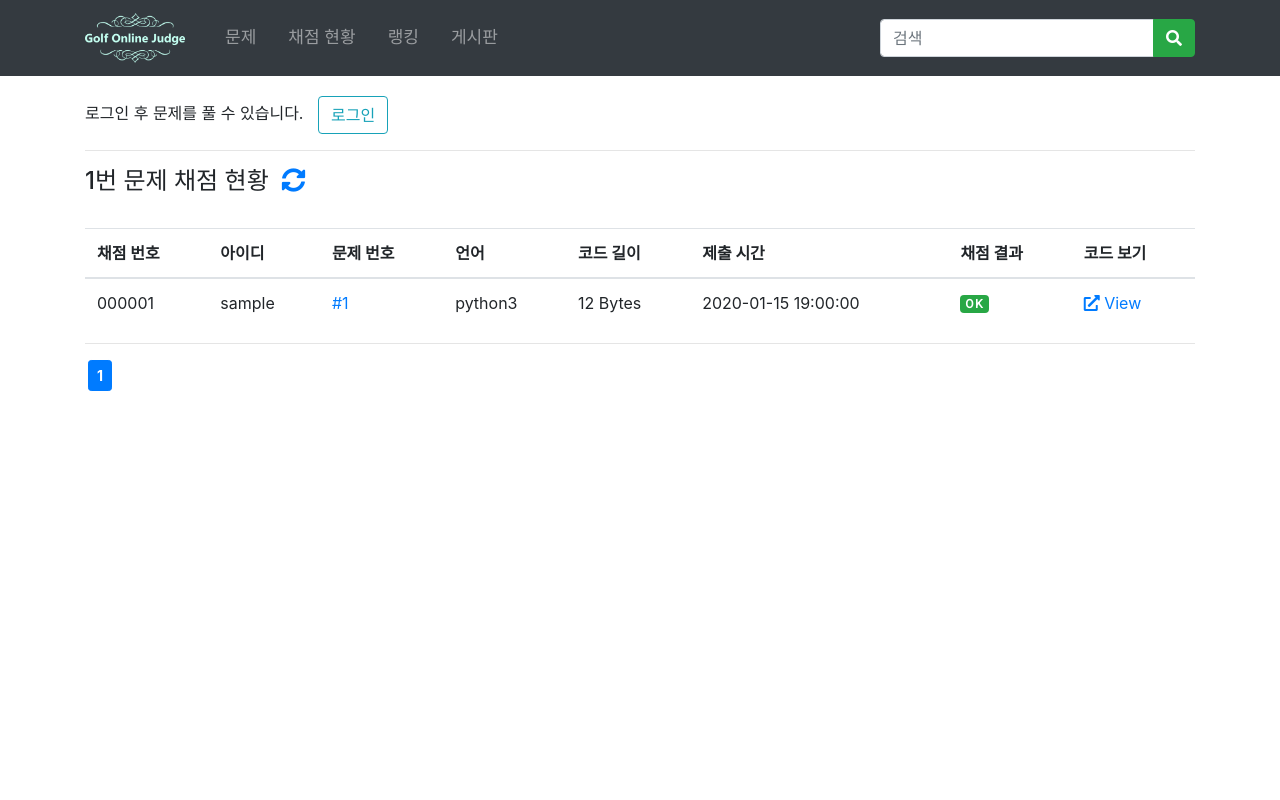
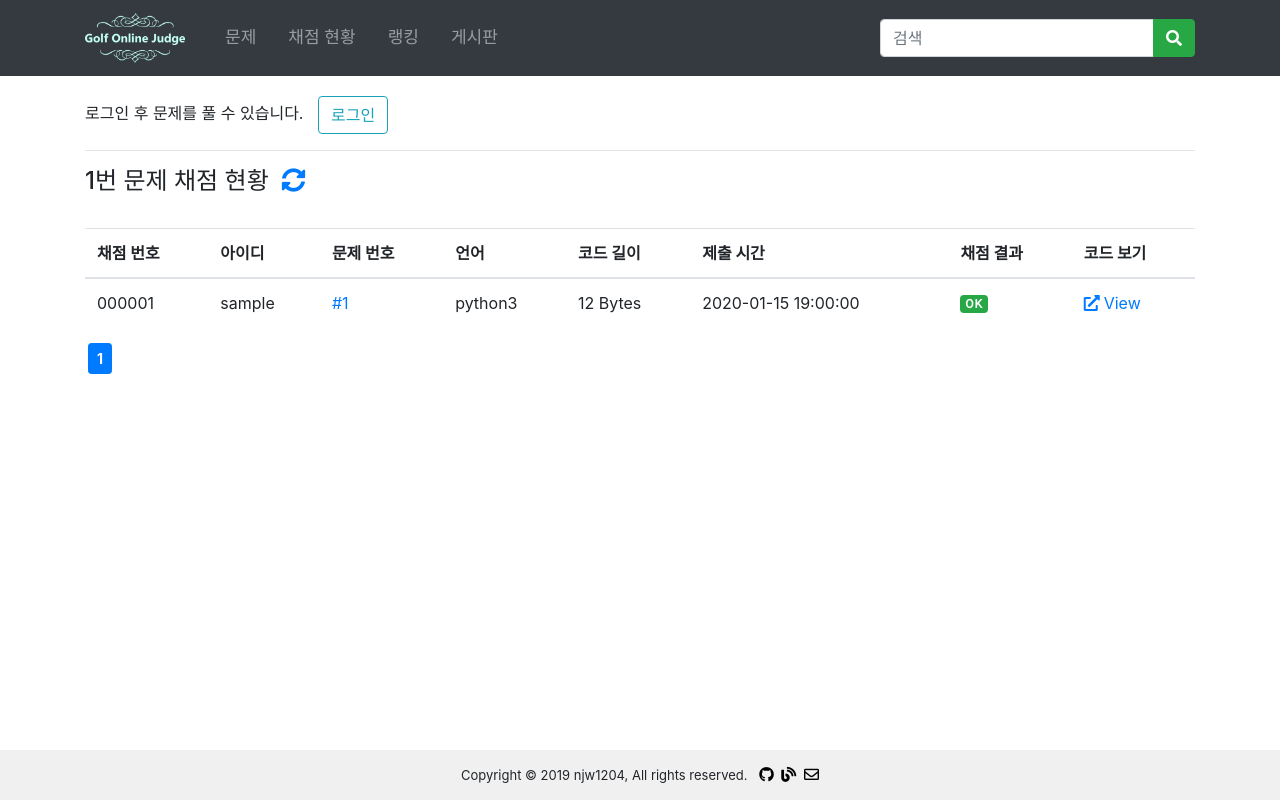
Before and after one commit to njw1204/golf-online-judge, a Django app: page /status/1/1/ in a window 1280 px wide. Run offline with Django 3.2, Linux system fonts and the light colour scheme; tables that the repository leaves empty hold one stand-in row (values such as "Sample post"); some libraries are stand-ins or nearby versions.

Commit message:
Add page footer & minor changes

```diff
--- a/web/mainApp/models.py
+++ b/web/mainApp/models.py
@@ -22,6 +22,9 @@ class ProblemPost(models.Model):
     def get_absolute_url(self):
         return reverse("mainApp:problem", kwargs={"pk": self.pk})
 
+    def get_absolute_status_url(self):
+        return reverse("mainApp:problem-status", kwargs={"problem_pk": self.pk, "current_page": 1})
+
 class SolvePost(models.Model):
     LANG_CHOICES = (
         (1, "python3"),
--- a/web/mainApp/templates/mainApp/base.html
+++ b/web/mainApp/templates/mainApp/base.html
@@ -18,10 +18,46 @@
   <link rel="stylesheet" href="https://use.fontawesome.com/releases/v5.8.1/css/all.css"
     integrity="sha384-50oBUHEmvpQ+1lW4y57PTFmhCaXp0ML5d60M1M7uH2+nqUivzIebhndOJK28anvf" crossorigin="anonymous">
 
+  <script>
+    $(function() {
+      $('[data-toggle="tooltip"]').tooltip();
+    });
+  </script>
+
+  <style>
+    html, body {
+      height: 100%;
+      margin: 0;
+    }
+    .wrapper {
+      min-height: 100%;
+      margin-bottom: -70px; /* Margin bottom by footer height */
+    }
+    .footer-push {
+      height: 70px;
+    }
+    .page-footer {
+      margin-top: 20px;
+      height: 50px; /* Set the fixed height of the footer here */
+      line-height: 50px; /* Vertically center the text there */
+      font-size: 13px;
+      background-color: #f0f0f0;
+    }
+    .page-footer i {
+      color: black;
+      font-size: 15px;
+    }
+    .tooltip-inner {
+      font-family: sans-serif;
+      font-size: 13px;
+    }
+  </style>
+
   {% block head %}{% endblock %}
 </head>
 
 <body>
+  <div class="wrapper">
     {% block startbody %}{% endblock %}
     <nav class="navbar navbar-expand-lg navbar-dark bg-dark" style="margin-bottom: 20px; font-size: 17px;">
       <div class="container">
@@ -63,7 +99,6 @@
     </nav>
 
     <div class="container" style="max-height: 999999px;">
-
       <div>
         {% if request.user.is_authenticated %}
         User :
@@ -80,11 +115,22 @@
         <a href="{% url 'logout' %}" class="btn btn-outline-info" role="button" style="margin-left: 10px;">로그아웃</a>
         {% endif %}
       </div>
-
       <hr />
-
       {% block content %}{% endblock %}
     </div>
+
+    <div class="footer-push"></div>
+  </div>
+
+  <footer class="page-footer">
+    <div class="text-center">
+      Copyright © 2019 njw1204, All rights reserved.
+      <span style="margin-right: 4px;"></span>
+      <a href="https://github.com/njw1204/" class="ml-1" target="_blank" data-toggle="tooltip" title="github.com/njw1204"><i class="fab fa-github"></i></a>
+      <a href="http://blog.njw.kr" class="ml-1" target="_blank" data-toggle="tooltip" title="blog.njw.kr"><i class="fas fa-blog"></i></a>
+      <a href="mailto://njw1204@naver.com?Subject=GOJ로%20보내는%20문의입니다" class="ml-1" data-toggle="tooltip" title="njw1204@naver.com"><i class="far fa-envelope"></i></a>
+    </div>
+  </footer>
 
   <script src="https://cdnjs.cloudflare.com/ajax/libs/popper.js/1.14.7/umd/popper.min.js"
     integrity="sha384-UO2eT0CpHqdSJQ6hJty5KVphtPhzWj9WO1clHTMGa3JDZwrnQq4sF86dIHNDz0W1" crossorigin="anonymous">
@@ -100,6 +146,7 @@
     // {% endfor %}
   </script>
   {% endif %}
+
   {% block endbody %}{% endblock %}
 </body>
 
--- a/web/mainApp/templates/mainApp/problem-status.html
+++ b/web/mainApp/templates/mainApp/problem-status.html
@@ -4,10 +4,6 @@
   <link href="https://fonts.googleapis.com/css?family=Roboto|Source+Code+Pro&subset=korean" rel="stylesheet">
 
   <style>
-    .tooltip-inner {
-      font-family: sans-serif;
-      font-size: 13px;
-    }
     .dimmed {
       display: none;
       position: fixed;
@@ -60,8 +56,6 @@
 
   <script>
     $(function() {
-      $('[data-toggle="tooltip"]').tooltip();
-
       jQuery.fn.center = function () {
         this.css("position", "absolute");
         this.css("top", Math.max(0, (($(window).height() - $(this).outerHeight()) / 2) +
@@ -89,6 +83,12 @@
         closeCodeBlock();
       })
 
+      $(".reload-icon").hover(function() {
+        $(this).addClass("fa-spin");
+      }, function() {
+        $(this).removeClass("fa-spin");
+      })
+
       function closeCodeBlock() {
         $("div.dimmed").fadeOut(300);
         $("div.codeblock").fadeOut(300);
@@ -106,7 +106,7 @@
   <h4 class="mt-1">
     {{ heading }}&nbsp;
     <a href="javascript: location.reload(true);" data-placement="bottom" data-toggle="tooltip" title="새로고침">
-      <i class="fas fa-sync-alt"></i>
+      <i class="fas fa-sync-alt reload-icon"></i>
     </a>
   </h4>
   <br/>
@@ -144,7 +144,7 @@
           <td>
             {{ submit.created_date|date:"Y-m-d H:i:s" }}
           </td>
-          <td style="font-family: 'Roboto', sans-serif; letter-spacing: 1.5px;">
+          <td style="font-family: 'Roboto', sans-serif; letter-spacing: 1px;">
             {% if submit.result == 1 %}
               <span class="badge badge-success" data-toggle="tooltip" title="맞았습니다">OK</span>
             {% elif submit.result == 2 %}
@@ -155,14 +155,13 @@
           </td>
           <td>
             <a class="view-code" href="javascript: void(0);" data-pk="{{ submit.pk|stringformat:'06d' }}" data-body="{{ submit.body }}">
-              <i class="fas fa-external-link-alt"></i> View
+              <i class="fas fa-external-link-alt mr-1"></i>View
             </a>
           </td>
         </tr>
         {% endfor %}
       </tbody>
     </table>
-    <hr />
   </div>
 
   <div style="font-size: 18px;">
--- a/web/mainApp/views.py
+++ b/web/mainApp/views.py
@@ -86,7 +86,7 @@ class ProblemSubmitView(CreateView):
         return context
 
     def get_success_url(self):
-        return self.kwargs["problem"].get_absolute_url()
+        return self.kwargs["problem"].get_absolute_status_url()
 
     def form_valid(self, form):
         self.object = form.save(commit=False)
```
Lines whose indentation alone changed are shown as unchanged.
